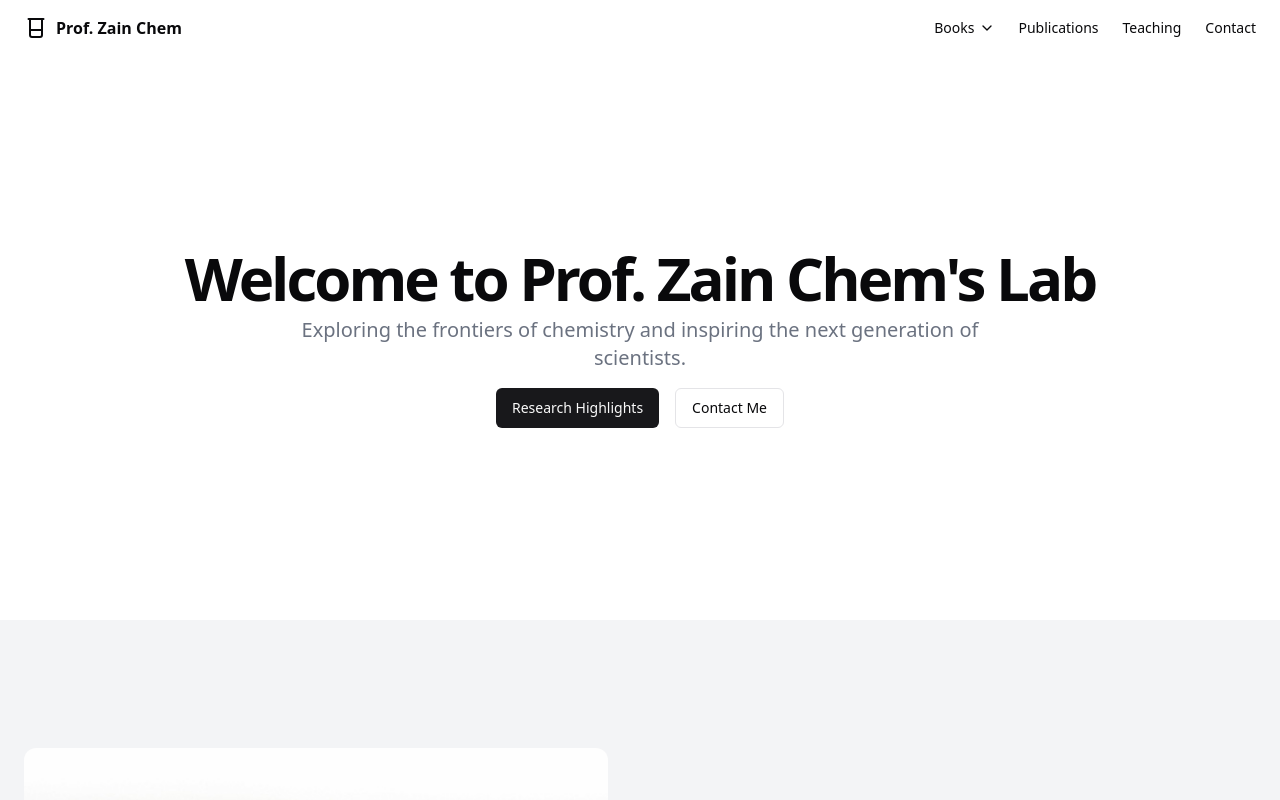
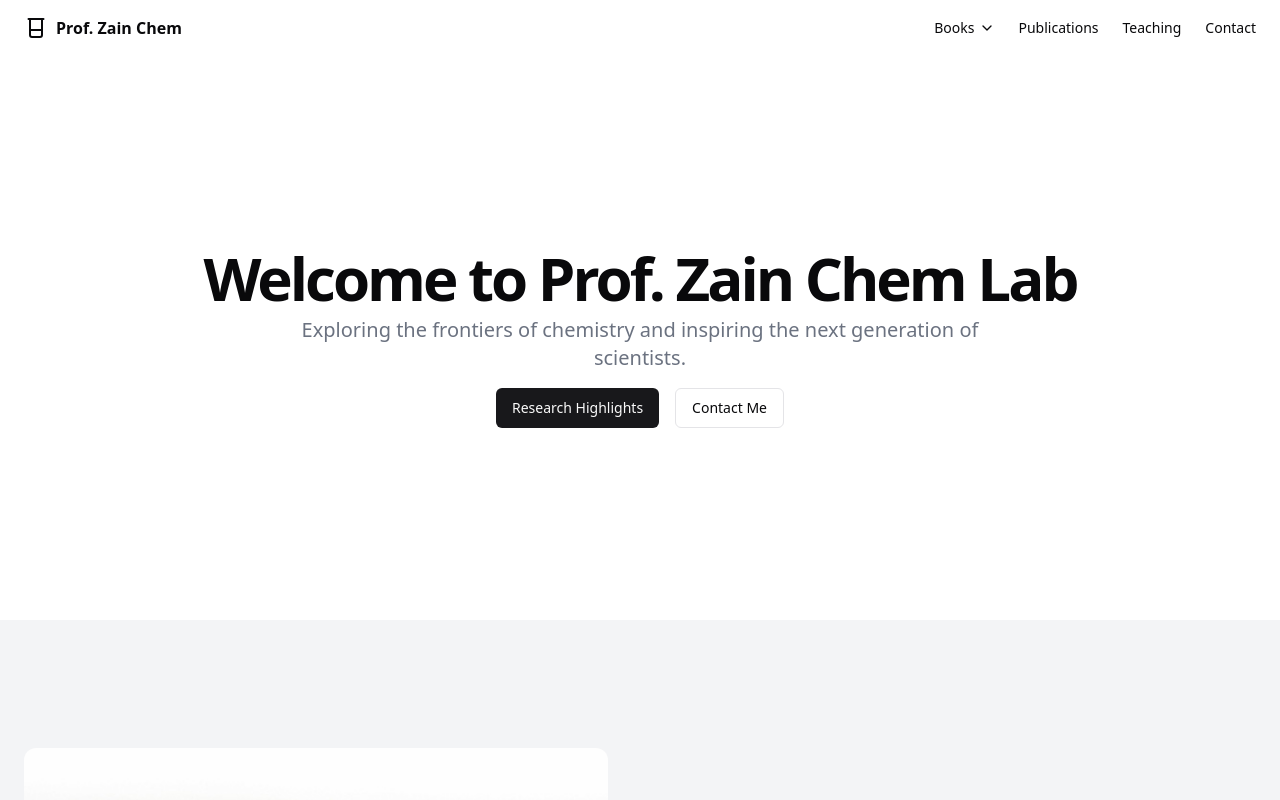
Before and after one commit to anasahmedshaikh/zain-chem, a Next.js app: page / in a window 1280 px wide. Shown: the top 800 px of the page. Built offline with nearby package versions, Linux system fonts and the light colour scheme.

Commit message:
Update page.tsx

```diff
--- a/src/app/page.tsx
+++ b/src/app/page.tsx
@@ -16,7 +16,7 @@ export default function Component() {
             <div className="flex flex-col items-center space-y-4 text-center">
               <div className="space-y-2">
                 <h1 className="text-3xl font-bold tracking-tighter sm:text-4xl md:text-5xl lg:text-6xl/none">
-                  Welcome to Prof. Zain Chem's Lab
+                  Welcome to Prof. Zain Chem Lab
                 </h1>
                 <p className="mx-auto max-w-[700px] text-gray-500 md:text-xl dark:text-gray-400">
                   Exploring the frontiers of chemistry and inspiring the next generation of scientists.
```
